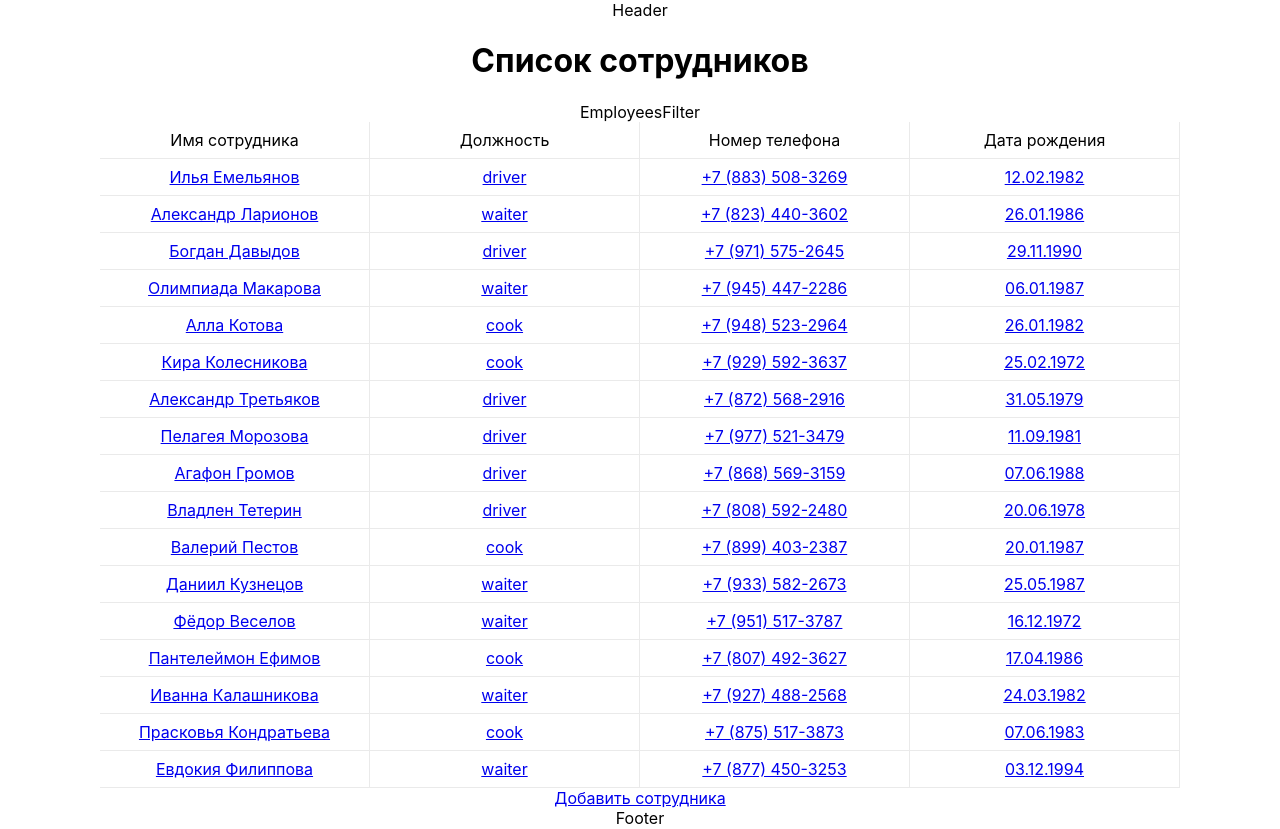
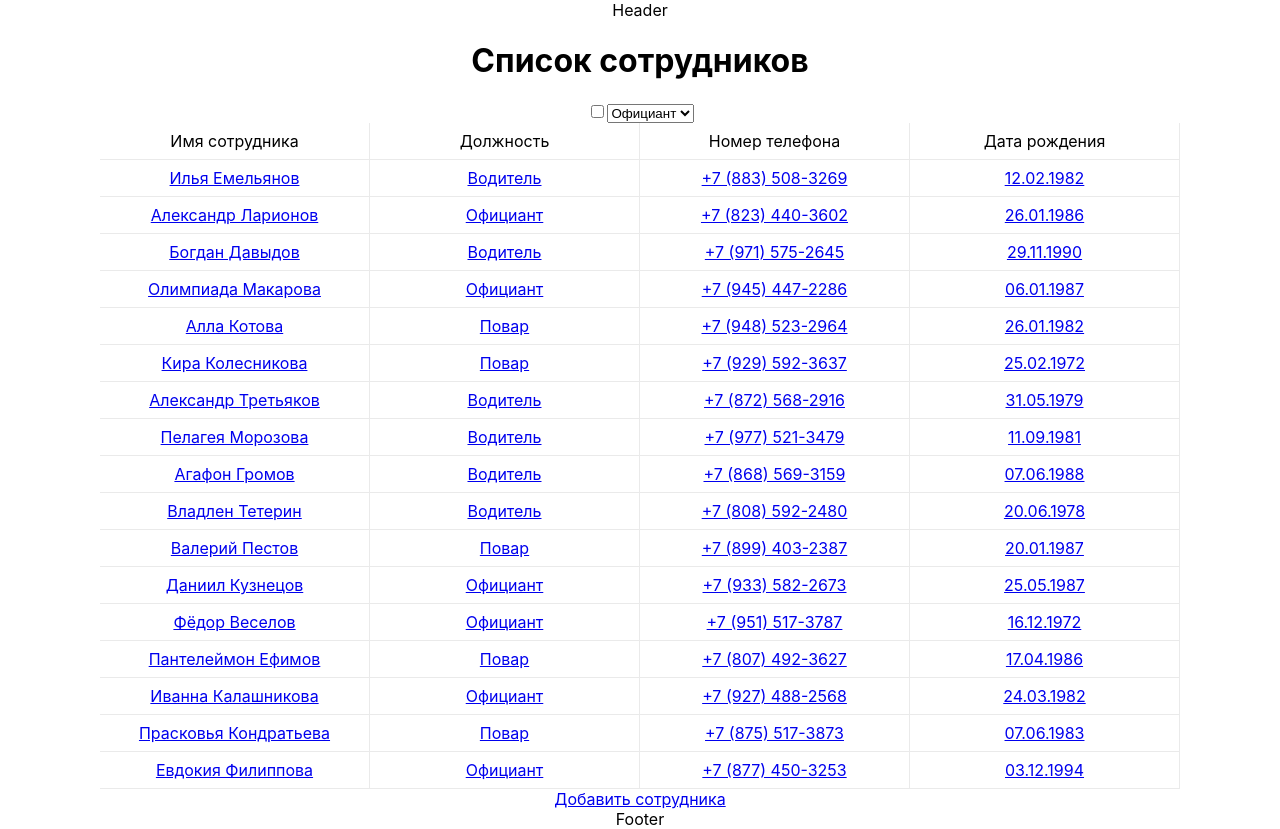
Before and after one commit to Sibusky/employees, a React (Create React App) app: page / in a window 1280 px wide. Built offline with nearby package versions, Linux system fonts and the light colour scheme.

Commit message:
feat: implement filter mechanism

```diff
--- /dev/null
+++ b/src/components/employees-filter/constants.js
@@ -0,0 +1,9 @@
+export const WAITER = 'Официант';
+export const DRIVER = 'Водитель';
+export const COOK = 'Повар';
+
+export const rolesMap = {
+    waiter: WAITER,
+    driver: DRIVER,
+    cook: COOK,
+};
--- a/src/components/employees-filter/index.jsx
+++ b/src/components/employees-filter/index.jsx
@@ -1,10 +1,48 @@
-import React from 'react'
-import './styles.css'
+import React, { useCallback } from "react";
+import "./styles.css";
+import { rolesMap } from "./constants";
+import { connect } from "react-redux";
 
-export default function EmployeesFilter() {
+import { SET_ARCHIVED_FILTER, SET_ROLE_FILTER } from "../../store/actions";
+
+function EmployeesFilterComponent({ setRoleFilter, setArchivedFilter }) {
+  const handleChangeRole = useCallback(
+    (ev) => {
+      setRoleFilter(ev.target.value);
+    },
+    [setRoleFilter]
+  );
+
+  const handleChangeArchived = useCallback(
+    (ev) => {
+      setArchivedFilter(ev.target.checked);
+    },
+    [setArchivedFilter]
+  );
+
   return (
-    <div>
-        EmployeesFilter
-    </div>
-  )
+    <form>
+      <input type="checkbox" onChange={handleChangeArchived} />
+      <select onChange={handleChangeRole}>
+        {Object.entries(rolesMap).map(([value, name]) => (
+          <option value={value} key={value}>
+            {name}
+          </option>
+        ))}
+      </select>
+    </form>
+  );
 }
+
+const mapStateToProps = (state) => ({});
+
+const mapDispatchToProps = (dispatch) => ({
+  setRoleFilter: (role) => dispatch({ type: SET_ROLE_FILTER, payload: role }),
+  setArchivedFilter: (isArchived) =>
+    dispatch({ type: SET_ARCHIVED_FILTER, payload: isArchived }),
+});
+
+export const EmployeesFilter = connect(
+  mapStateToProps,
+  mapDispatchToProps
+)(EmployeesFilterComponent);
--- a/src/components/employees-list/index.jsx
+++ b/src/components/employees-list/index.jsx
@@ -1,4 +1,6 @@
 import React from "react";
+import { translateRoles } from "../../utils/translateRoles";
+
 import "./styles.css";
 
 import {
@@ -9,25 +11,21 @@ import {
 } from "./constants";
 import { Link } from "react-router-dom";
 
-export default function EmployeesList({ employees }) {
+export function EmployeesList({ employees }) {
   return (
     <section className="employees">
       <div className="employees__table">
         <div className="row">
-          <div
-            className="cell header"
-          >{EMPLOYEE_NAME}</div>
+          <div className="cell header">{EMPLOYEE_NAME}</div>
           <div className="cell header">{EMPLOYEE_ROLE}</div>
           <div className="cell header">{EMPLOYEE_PHONE}</div>
-          <div className="cell header" >
-            {EMPLOYEE_BIRTHDAY}
-          </div>
+          <div className="cell header">{EMPLOYEE_BIRTHDAY}</div>
         </div>
         {employees?.map(({ id, name, role, phone, birthday }) => (
           <Link to={`edit/${id}`} key={id}>
             <div className="row">
               <div className="cell">{name}</div>
-              <div className="cell">{role}</div>
+              <div className="cell">{translateRoles(role)}</div>
               <div className="cell">{phone}</div>
               <div className="cell">{birthday}</div>
             </div>
--- a/src/pages/main.jsx
+++ b/src/pages/main.jsx
@@ -2,10 +2,10 @@ import React, { useEffect } from "react";
 import { connect } from "react-redux";
 import { Link } from "react-router-dom";
 import { Container } from "../components/container";
-import EmployeesFilter from "../components/employees-filter";
-import EmployeesList from "../components/employees-list";
+import { EmployeesFilter } from "../components/employees-filter";
+import { EmployeesList } from "../components/employees-list";
 import {
-  selectEmployeeList,
+  selectFilteredEmployeeList,
   selectIsLoadingEmployees,
 } from "../store/selectors";
 
@@ -34,7 +34,7 @@ function MainComponent({ employees = [], isLoadind, fetchEmployees }) {
 }
 
 const mapStateToProps = (state) => ({
-  employees: selectEmployeeList(state),
+  employees: selectFilteredEmployeeList(state),
   isLoadind: selectIsLoadingEmployees(state),
 });
 
--- a/src/store/actions/index.js
+++ b/src/store/actions/index.js
@@ -2,3 +2,6 @@ export const FETCH_EMPLOYEES = "FETCH_EMPLOYEES";
 export const FETCH_EMPLOYEES_STARTED = "FETCH_EMPLOYEES_STARTED"
 export const FETCH_EMPLOYEES_FINISHED = "FETCH_EMPLOYEES_FINISHED"
 export const SET_EMPLOYEES = "SET_EMPLOYEES"
+
+export const SET_ROLE_FILTER = 'SET_ROLE_FILTER';
+export const SET_ARCHIVED_FILTER = 'SET_ARCHIVED_FILTER';
--- /dev/null
+++ b/src/store/reducers/filterReducer.js
@@ -0,0 +1,23 @@
+import { SET_ROLE_FILTER, SET_ARCHIVED_FILTER } from "../actions";
+
+const initialState = {
+  roleFilter: "",
+  isArchivedFilter: null,
+};
+
+export const filtersReducer = (state = initialState, action) => {
+  switch (action.type) {
+    case SET_ROLE_FILTER:
+      return {
+        ...state,
+        roleFilter: action.payload,
+      };
+    case SET_ARCHIVED_FILTER:
+      return {
+        ...state,
+        isArchivedFilter: action.payload,
+      };
+    default:
+      return state;
+  }
+};
--- a/src/store/reducers/index.js
+++ b/src/store/reducers/index.js
@@ -1,7 +1,9 @@
 import { combineReducers } from 'redux';
 
 import { employeesReducer } from './employeesReducer';
+import { filtersReducer } from './filterReducer';
 
 export const rootReducer = combineReducers({
     employeesReducer,
+    filtersReducer
 });
--- a/src/store/selectors/index.js
+++ b/src/store/selectors/index.js
@@ -9,3 +9,31 @@ export const selectIsLoadingEmployees = (state) => {
 export const selectEmployeeList = (state) => {
   return selectEmployessReducer(state)?.employees;
 };
+
+const selectFiltersReducer = (state) => {
+  return state?.filtersReducer;
+};
+
+const selectRoleFilter = (state) => {
+  return selectFiltersReducer(state)?.roleFilter;
+};
+
+const selectIsArchived = (state) => {
+  return selectFiltersReducer(state)?.isArchivedFilter;
+};
+
+export const selectFilteredEmployeeList = (state) => {
+  const role = selectRoleFilter(state);
+  const isArchived = selectIsArchived(state);
+  const employees = selectEmployeeList(state);
+
+  const filteredByRole = role
+    ? employees?.filter((employee) => employee.role === role)
+    : employees;
+
+  const filteredByArchived = isArchived
+    ? filteredByRole.filter((employee) => employee.isArchive === isArchived)
+    : filteredByRole;
+
+  return filteredByArchived;
+};
--- /dev/null
+++ b/src/utils/translateRoles.js
@@ -0,0 +1,12 @@
+// Перевожу должности на русский
+export const translateRoles = (position) => {
+  if (position === "driver") {
+    return "Водитель";
+  } else if (position === "waiter") {
+    return "Официант";
+  } else if (position === "cook") {
+    return "Повар";
+  } else {
+    return "Другая должность";
+  }
+};
```
